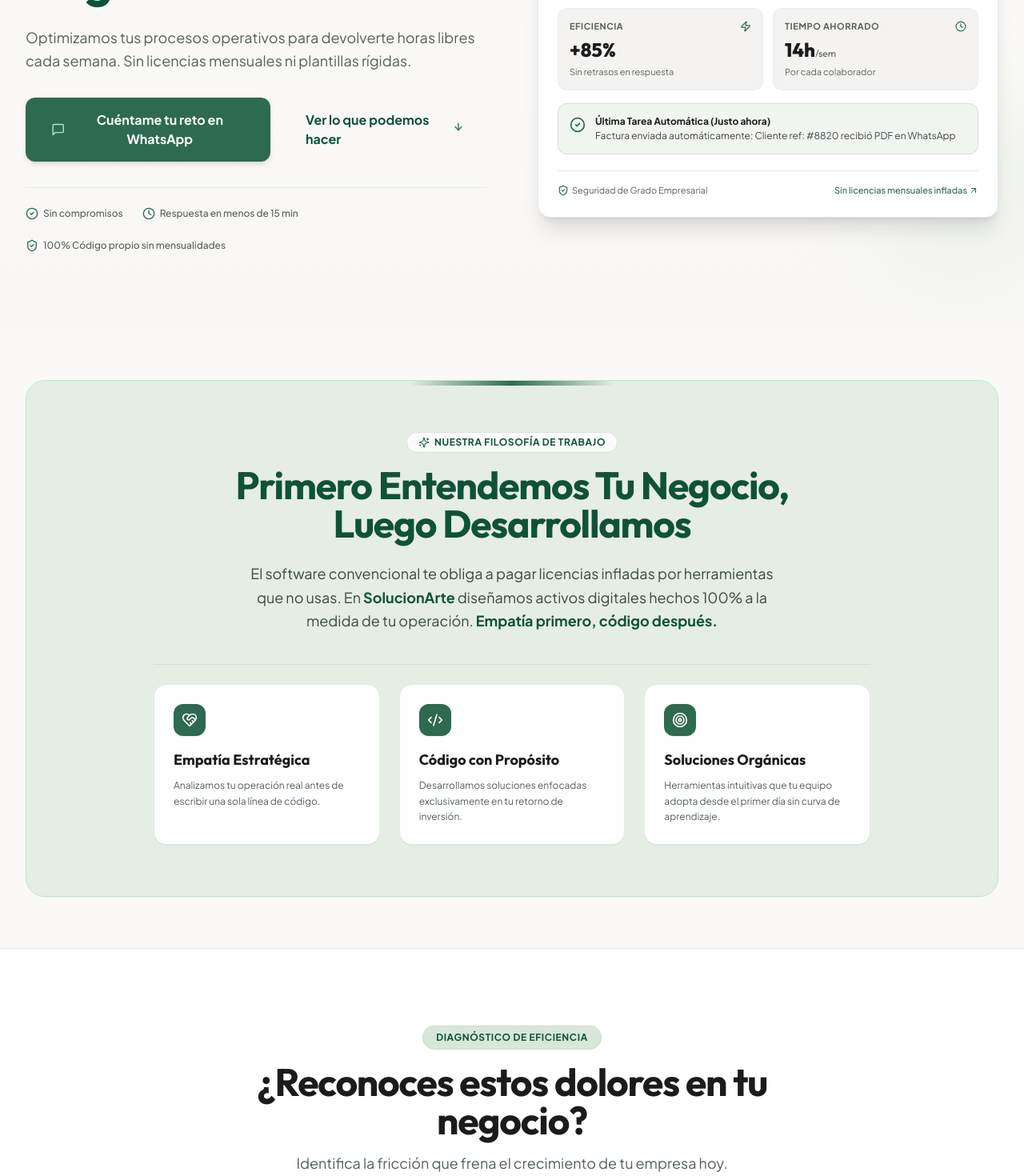
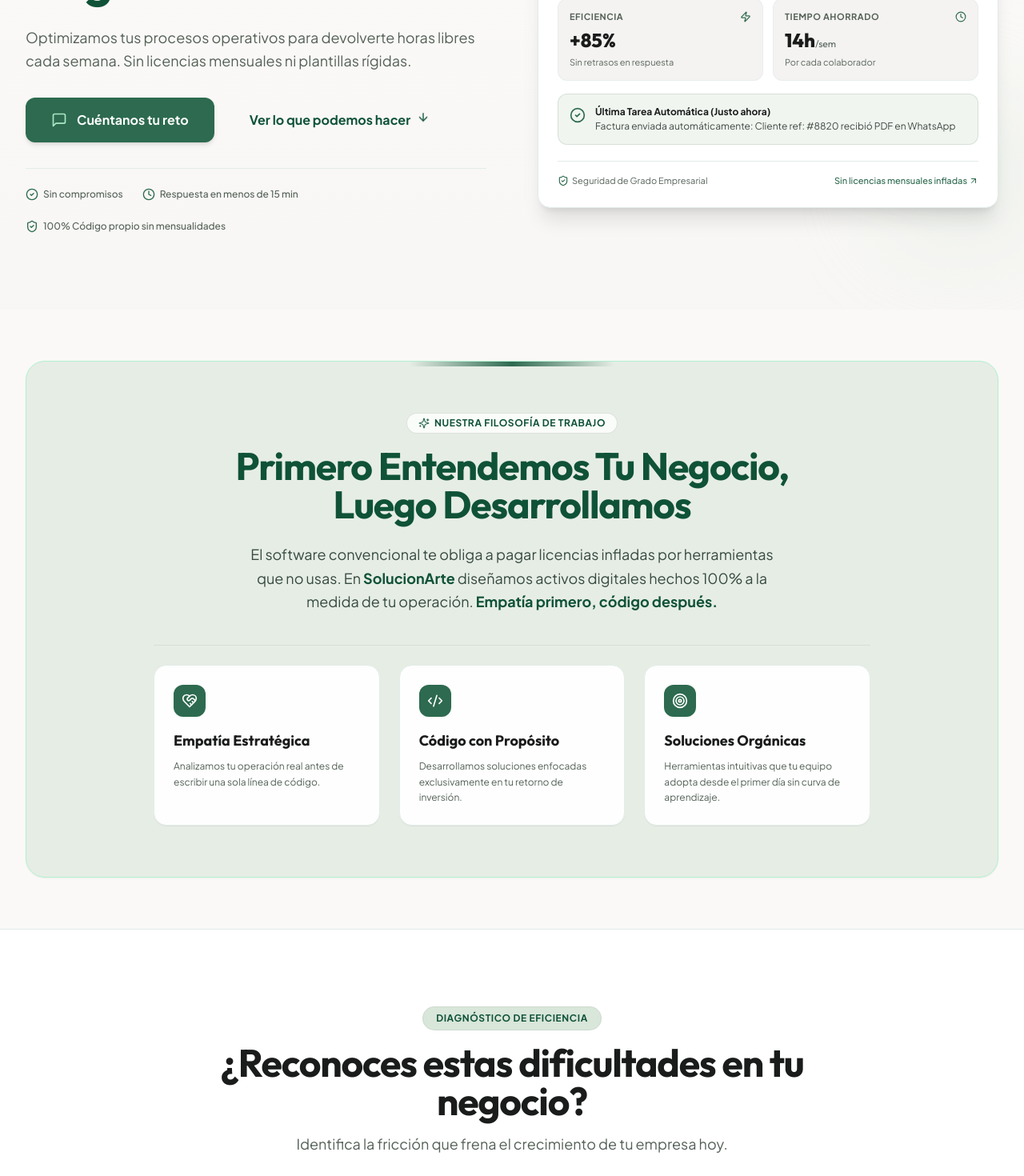
Before and after one commit to Alvarog0218/solucionarte, a React (Vite) app: page / in a window 1280 px wide. Shown: the part 480-1950 px from the top of the page at 80% size. Built offline with nearby package versions, Linux system fonts and the light colour scheme.

Commit message:
Refactor: Cambiar 'dolores' por 'dificultades' y ajustar texto de boton en Hero

```diff
--- a/src/components/DiagnosticMatrix.jsx
+++ b/src/components/DiagnosticMatrix.jsx
@@ -53,7 +53,7 @@ export default function DiagnosticMatrix({ onOpenWhatsApp }) {
             Diagnóstico de Eficiencia
           </span>
           <h2 className="font-['Outfit'] text-3xl md:text-5xl font-bold text-[#1a1c1b] mb-4 tracking-tight">
-            ¿Reconoces estos dolores en tu negocio?
+            ¿Reconoces estas dificultades en tu negocio?
           </h2>
           <p className="text-base md:text-lg text-[#556158]">
             Identifica la fricción que frena el crecimiento de tu empresa hoy.
--- a/src/components/Hero.jsx
+++ b/src/components/Hero.jsx
@@ -41,7 +41,7 @@ export default function Hero({ onOpenWhatsApp }) {
                 className="w-full sm:w-auto bg-[#2d6a4f] hover:bg-[#0f5238] text-white px-8 py-4 rounded-xl font-bold text-base flex items-center justify-center gap-3 transition-all duration-200 shadow-md hover:shadow-xl hover:-translate-y-0.5 active:scale-98 cursor-pointer"
               >
                 <MessageSquare className="w-5 h-5 text-[#a8e7c5]" />
-                Cuéntame tu reto en WhatsApp
+                Cuéntanos tu reto
               </button>
 
               <a
```
Also changed, not shown: 2 other files (tests, documents, lock files or other folders).
